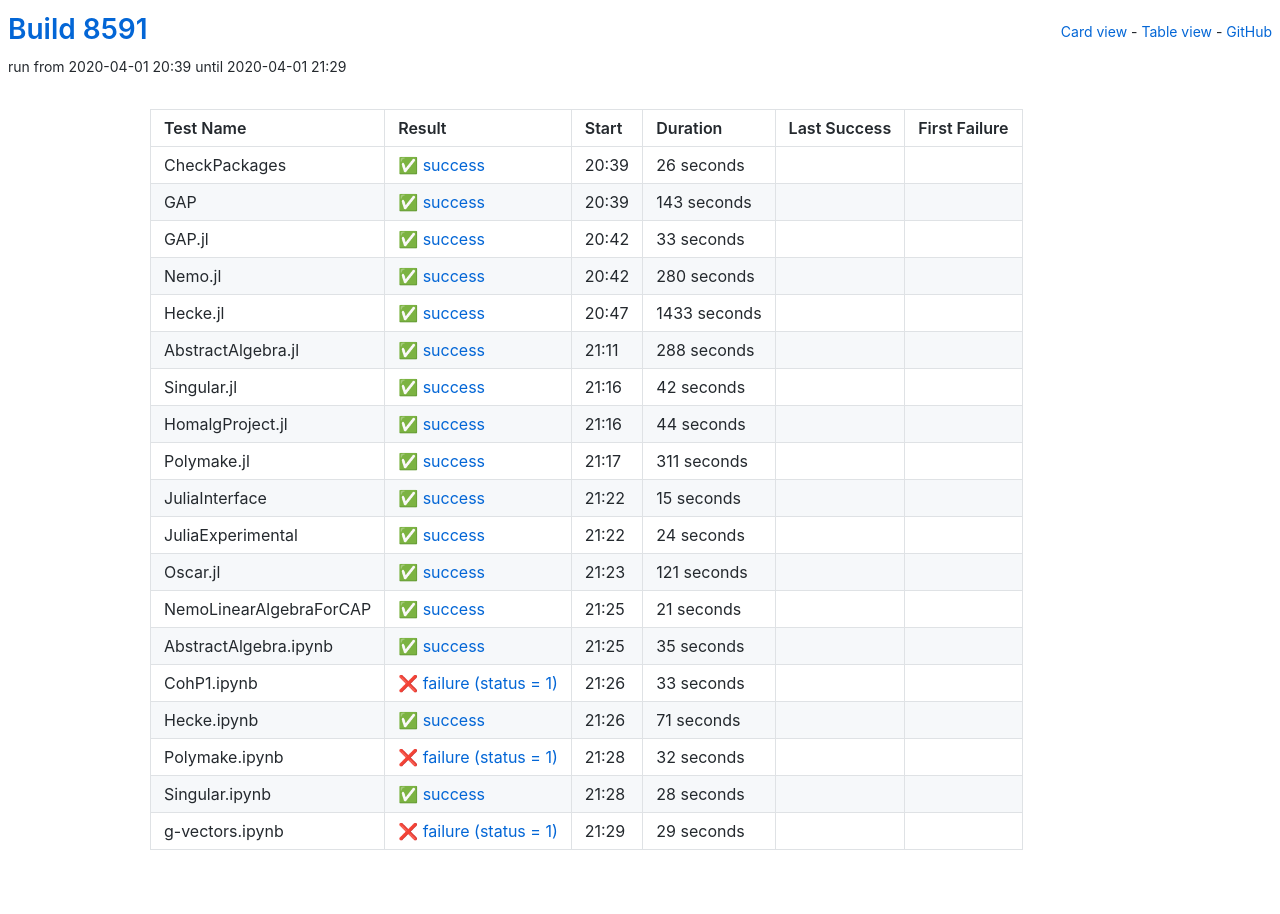
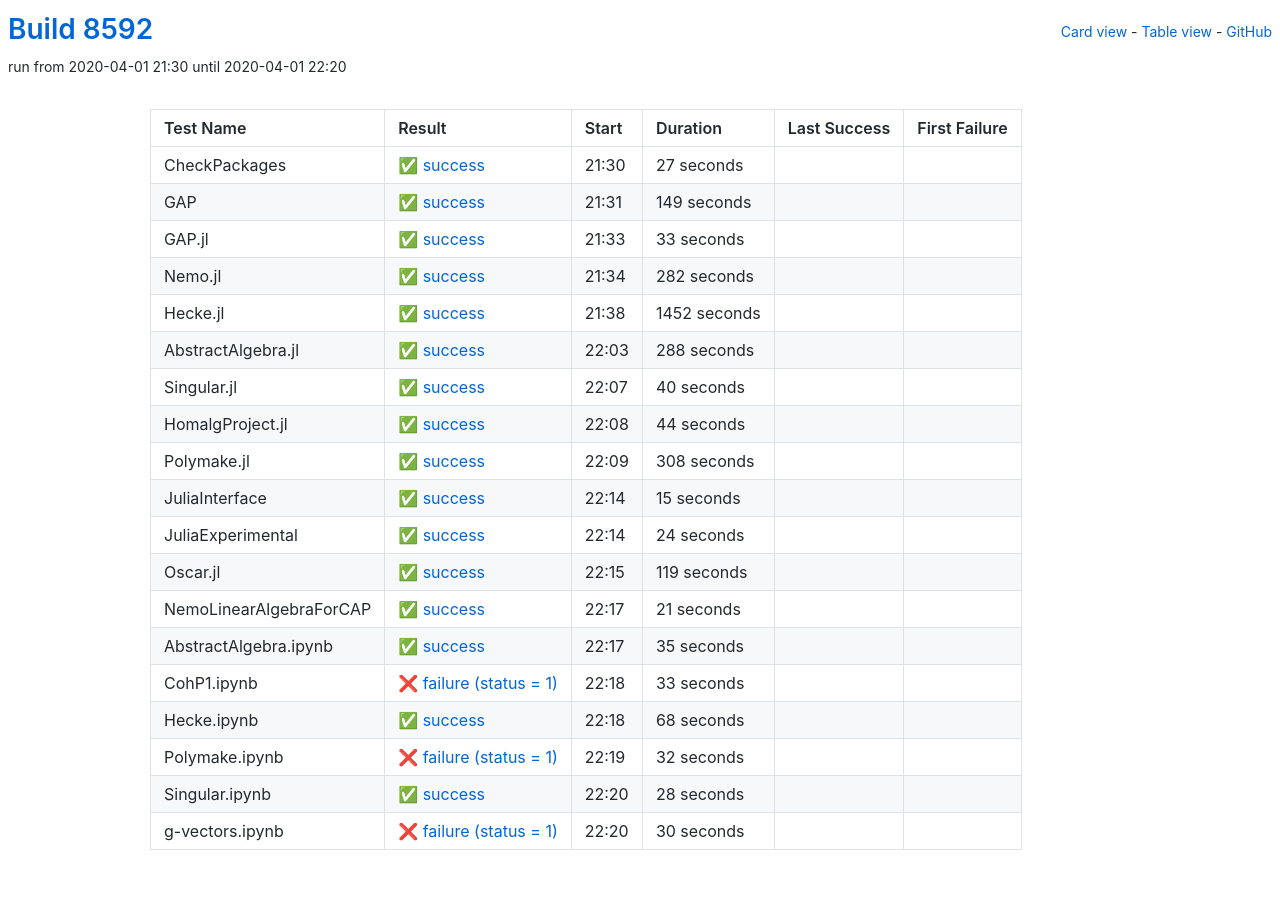
Before and after one commit to oscar-system/oscar-ci-status, a Jekyll site: the page built from table.html, in a window 1280 px wide. Built offline with Jekyll 4.4.1, drawn with Linux system fonts in a browser that asks for light colours.

Commit message:
Build 8592

```diff
--- a/_data/ci.yml
+++ b/_data/ci.yml
@@ -1,27 +1,27 @@
-build: 8591
-build_url: https://oscarci.mathematik.uni-kl.de/job/oscar/8591/
+build: 8592
+build_url: https://oscarci.mathematik.uni-kl.de/job/oscar/8592/
 job: oscar
 tests:
-- duration: 26
+- duration: 27
   exitcode: 0
   first_failure: false
   first_failure_url: null
   last_success: false
   last_success_url: null
-  log: https://oscarci.mathematik.uni-kl.de/job/oscar/8591/artifact/logs/build-8591/CheckPackages.log
+  log: https://oscarci.mathematik.uni-kl.de/job/oscar/8592/artifact/logs/build-8592/CheckPackages.log
   name: CheckPackages
-  start: 2020-04-01 20:39
+  start: 2020-04-01 21:30
   status: success
   success: true
-- duration: 143
+- duration: 149
   exitcode: 0
   first_failure: false
   first_failure_url: null
   last_success: false
   last_success_url: null
-  log: https://oscarci.mathematik.uni-kl.de/job/oscar/8591/artifact/logs/build-8591/GAP.log
+  log: https://oscarci.mathematik.uni-kl.de/job/oscar/8592/artifact/logs/build-8592/GAP.log
   name: GAP
-  start: 2020-04-01 20:39
+  start: 2020-04-01 21:31
   status: success
   success: true
 - duration: 33
@@ -30,31 +30,31 @@ tests:
   first_failure_url: null
   last_success: false
   last_success_url: null
-  log: https://oscarci.mathematik.uni-kl.de/job/oscar/8591/artifact/logs/build-8591/GAP.jl.log
+  log: https://oscarci.mathematik.uni-kl.de/job/oscar/8592/artifact/logs/build-8592/GAP.jl.log
   name: GAP.jl
-  start: 2020-04-01 20:42
+  start: 2020-04-01 21:33
   status: success
   success: true
-- duration: 280
+- duration: 282
   exitcode: 0
   first_failure: false
   first_failure_url: null
   last_success: false
   last_success_url: null
-  log: https://oscarci.mathematik.uni-kl.de/job/oscar/8591/artifact/logs/build-8591/Nemo.jl.log
+  log: https://oscarci.mathematik.uni-kl.de/job/oscar/8592/artifact/logs/build-8592/Nemo.jl.log
   name: Nemo.jl
-  start: 2020-04-01 20:42
+  start: 2020-04-01 21:34
   status: success
   success: true
-- duration: 1433
+- duration: 1452
   exitcode: 0
   first_failure: false
   first_failure_url: null
   last_success: false
   last_success_url: null
-  log: https://oscarci.mathematik.uni-kl.de/job/oscar/8591/artifact/logs/build-8591/Hecke.jl.log
+  log: https://oscarci.mathematik.uni-kl.de/job/oscar/8592/artifact/logs/build-8592/Hecke.jl.log
   name: Hecke.jl
-  start: 2020-04-01 20:47
+  start: 2020-04-01 21:38
   status: success
   success: true
 - duration: 288
@@ -63,20 +63,20 @@ tests:
   first_failure_url: null
   last_success: false
   last_success_url: null
-  log: https://oscarci.mathematik.uni-kl.de/job/oscar/8591/artifact/logs/build-8591/AbstractAlgebra.jl.log
+  log: https://oscarci.mathematik.uni-kl.de/job/oscar/8592/artifact/logs/build-8592/AbstractAlgebra.jl.log
   name: AbstractAlgebra.jl
-  start: 2020-04-01 21:11
+  start: 2020-04-01 22:03
   status: success
   success: true
-- duration: 42
+- duration: 40
   exitcode: 0
   first_failure: false
   first_failure_url: null
   last_success: false
   last_success_url: null
-  log: https://oscarci.mathematik.uni-kl.de/job/oscar/8591/artifact/logs/build-8591/Singular.jl.log
+  log: https://oscarci.mathematik.uni-kl.de/job/oscar/8592/artifact/logs/build-8592/Singular.jl.log
   name: Singular.jl
-  start: 2020-04-01 21:16
+  start: 2020-04-01 22:07
   status: success
   success: true
 - duration: 44
@@ -85,20 +85,20 @@ tests:
   first_failure_url: null
   last_success: false
   last_success_url: null
-  log: https://oscarci.mathematik.uni-kl.de/job/oscar/8591/artifact/logs/build-8591/HomalgProject.jl.log
+  log: https://oscarci.mathematik.uni-kl.de/job/oscar/8592/artifact/logs/build-8592/HomalgProject.jl.log
   name: HomalgProject.jl
-  start: 2020-04-01 21:16
+  start: 2020-04-01 22:08
   status: success
   success: true
-- duration: 311
+- duration: 308
   exitcode: 0
   first_failure: false
   first_failure_url: null
   last_success: false
   last_success_url: null
-  log: https://oscarci.mathematik.uni-kl.de/job/oscar/8591/artifact/logs/build-8591/Polymake.jl.log
+  log: https://oscarci.mathematik.uni-kl.de/job/oscar/8592/artifact/logs/build-8592/Polymake.jl.log
   name: Polymake.jl
-  start: 2020-04-01 21:17
+  start: 2020-04-01 22:09
   status: success
   success: true
 - duration: 15
@@ -107,9 +107,9 @@ tests:
   first_failure_url: null
   last_success: false
   last_success_url: null
-  log: https://oscarci.mathematik.uni-kl.de/job/oscar/8591/artifact/logs/build-8591/JuliaInterface.log
+  log: https://oscarci.mathematik.uni-kl.de/job/oscar/8592/artifact/logs/build-8592/JuliaInterface.log
   name: JuliaInterface
-  start: 2020-04-01 21:22
+  start: 2020-04-01 22:14
   status: success
   success: true
 - duration: 24
@@ -118,20 +118,20 @@ tests:
   first_failure_url: null
   last_success: false
   last_success_url: null
-  log: https://oscarci.mathematik.uni-kl.de/job/oscar/8591/artifact/logs/build-8591/JuliaExperimental.log
+  log: https://oscarci.mathematik.uni-kl.de/job/oscar/8592/artifact/logs/build-8592/JuliaExperimental.log
   name: JuliaExperimental
-  start: 2020-04-01 21:22
+  start: 2020-04-01 22:14
   status: success
   success: true
-- duration: 121
+- duration: 119
   exitcode: 0
   first_failure: false
   first_failure_url: null
   last_success: false
   last_success_url: null
-  log: https://oscarci.mathematik.uni-kl.de/job/oscar/8591/artifact/logs/build-8591/Oscar.jl.log
+  log: https://oscarci.mathematik.uni-kl.de/job/oscar/8592/artifact/logs/build-8592/Oscar.jl.log
   name: Oscar.jl
-  start: 2020-04-01 21:23
+  start: 2020-04-01 22:15
   status: success
   success: true
 - duration: 21
@@ -140,9 +140,9 @@ tests:
   first_failure_url: null
   last_success: false
   last_success_url: null
-  log: https://oscarci.mathematik.uni-kl.de/job/oscar/8591/artifact/logs/build-8591/NemoLinearAlgebraForCAP.log
+  log: https://oscarci.mathematik.uni-kl.de/job/oscar/8592/artifact/logs/build-8592/NemoLinearAlgebraForCAP.log
   name: NemoLinearAlgebraForCAP
-  start: 2020-04-01 21:25
+  start: 2020-04-01 22:17
   status: success
   success: true
 - duration: 35
@@ -151,9 +151,9 @@ tests:
   first_failure_url: null
   last_success: false
   last_success_url: null
-  log: https://oscarci.mathematik.uni-kl.de/job/oscar/8591/artifact/logs/build-8591/AbstractAlgebra.ipynb.log
+  log: https://oscarci.mathematik.uni-kl.de/job/oscar/8592/artifact/logs/build-8592/AbstractAlgebra.ipynb.log
   name: AbstractAlgebra.ipynb
-  start: 2020-04-01 21:25
+  start: 2020-04-01 22:17
   status: success
   success: true
 - duration: 33
@@ -162,20 +162,20 @@ tests:
   first_failure_url: null
   last_success: false
   last_success_url: null
-  log: https://oscarci.mathematik.uni-kl.de/job/oscar/8591/artifact/logs/build-8591/CohP1.ipynb.log
+  log: https://oscarci.mathematik.uni-kl.de/job/oscar/8592/artifact/logs/build-8592/CohP1.ipynb.log
   name: CohP1.ipynb
-  start: 2020-04-01 21:26
+  start: 2020-04-01 22:18
   status: failure
   success: false
-- duration: 71
+- duration: 68
   exitcode: 0
   first_failure: false
   first_failure_url: null
   last_success: false
   last_success_url: null
-  log: https://oscarci.mathematik.uni-kl.de/job/oscar/8591/artifact/logs/build-8591/Hecke.ipynb.log
+  log: https://oscarci.mathematik.uni-kl.de/job/oscar/8592/artifact/logs/build-8592/Hecke.ipynb.log
   name: Hecke.ipynb
-  start: 2020-04-01 21:26
+  start: 2020-04-01 22:18
   status: success
   success: true
 - duration: 32
@@ -184,9 +184,9 @@ tests:
   first_failure_url: null
   last_success: false
   last_success_url: null
-  log: https://oscarci.mathematik.uni-kl.de/job/oscar/8591/artifact/logs/build-8591/Polymake.ipynb.log
+  log: https://oscarci.mathematik.uni-kl.de/job/oscar/8592/artifact/logs/build-8592/Polymake.ipynb.log
   name: Polymake.ipynb
-  start: 2020-04-01 21:28
+  start: 2020-04-01 22:19
   status: failure
   success: false
 - duration: 28
@@ -195,19 +195,19 @@ tests:
   first_failure_url: null
   last_success: false
   last_success_url: null
-  log: https://oscarci.mathematik.uni-kl.de/job/oscar/8591/artifact/logs/build-8591/Singular.ipynb.log
+  log: https://oscarci.mathematik.uni-kl.de/job/oscar/8592/artifact/logs/build-8592/Singular.ipynb.log
   name: Singular.ipynb
-  start: 2020-04-01 21:28
+  start: 2020-04-01 22:20
   status: success
   success: true
-- duration: 29
+- duration: 30
   exitcode: 1
   first_failure: false
   first_failure_url: null
   last_success: false
   last_success_url: null
-  log: https://oscarci.mathematik.uni-kl.de/job/oscar/8591/artifact/logs/build-8591/g-vectors.ipynb.log
+  log: https://oscarci.mathematik.uni-kl.de/job/oscar/8592/artifact/logs/build-8592/g-vectors.ipynb.log
   name: g-vectors.ipynb
-  start: 2020-04-01 21:29
+  start: 2020-04-01 22:20
   status: failure
   success: false
```
Also changed, not shown: README.md.
